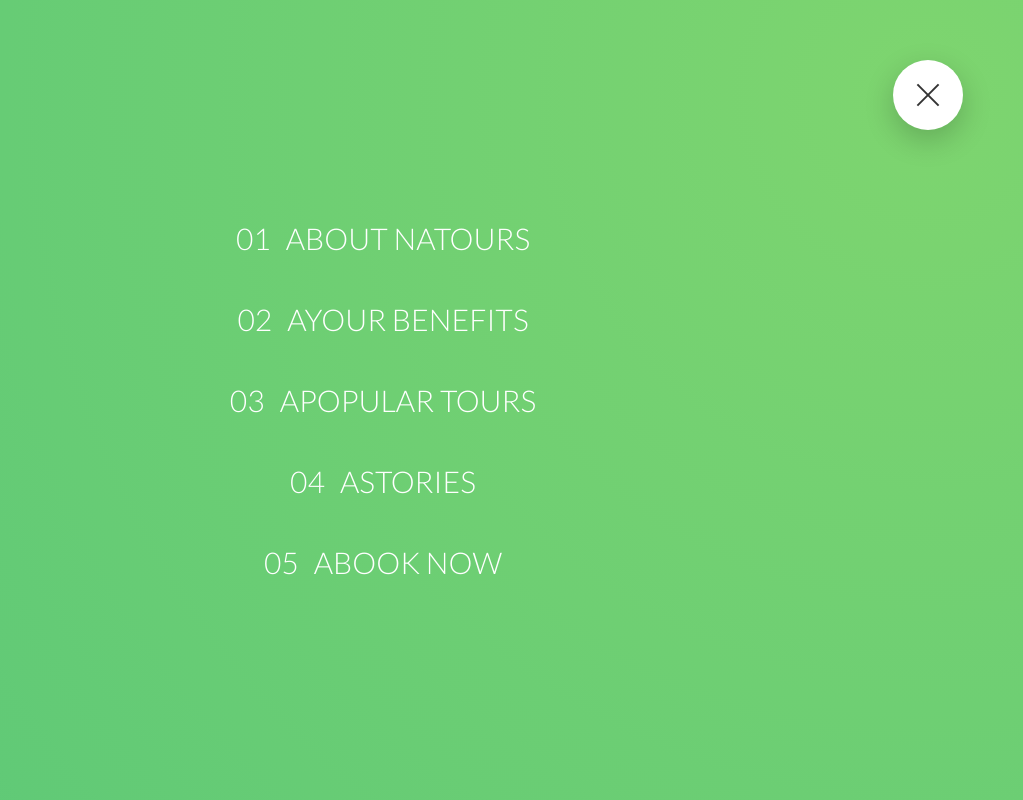
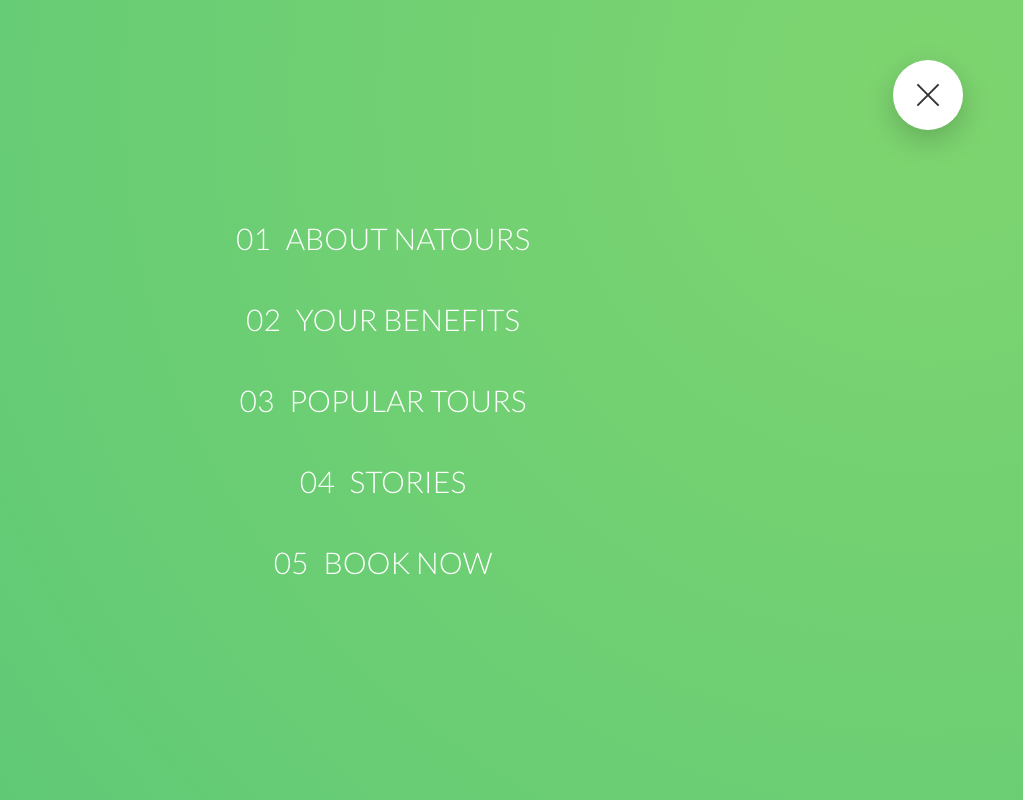
Before and after one commit to thetaungg/natours, a React (Create React App) app: page / in a window 1280 px wide. Both pictures are taken after a click on the button 1185 px from the left and 95 px from the top of the page. Shown: the top 800 px of the page, without its empty margins (257-1280 px from the left). Built offline with nearby package versions, Linux system fonts and the light colour scheme.

Commit message:
deleted extra 'A's on the navigation list items

```diff
--- a/src/components/navigation/navigation.component.jsx
+++ b/src/components/navigation/navigation.component.jsx
@@ -18,10 +18,10 @@
             <nav className="navigation__nav">
                 <ul className="navigation__list">
                     <li className="navigation__item"><a href="/#" className="navigation__link"><span>01</span>About Natours</a></li>
-                    <li className="navigation__item"><a href="/#" className="navigation__link"><span>02</span>AYour benefits</a></li>
-                    <li className="navigation__item"><a href="/#" className="navigation__link"><span>03</span>APopular Tours</a></li>
-                    <li className="navigation__item"><a href="/#" className="navigation__link"><span>04</span>AStories</a></li>
-                    <li className="navigation__item"><a href="/#" className="navigation__link"><span>05</span>ABook now</a></li>
+                    <li className="navigation__item"><a href="/#" className="navigation__link"><span>02</span>Your benefits</a></li>
+                    <li className="navigation__item"><a href="/#" className="navigation__link"><span>03</span>Popular Tours</a></li>
+                    <li className="navigation__item"><a href="/#" className="navigation__link"><span>04</span>Stories</a></li>
+                    <li className="navigation__item"><a href="/#" className="navigation__link"><span>05</span>Book now</a></li>
                 </ul>
             </nav>
         </div>
```
